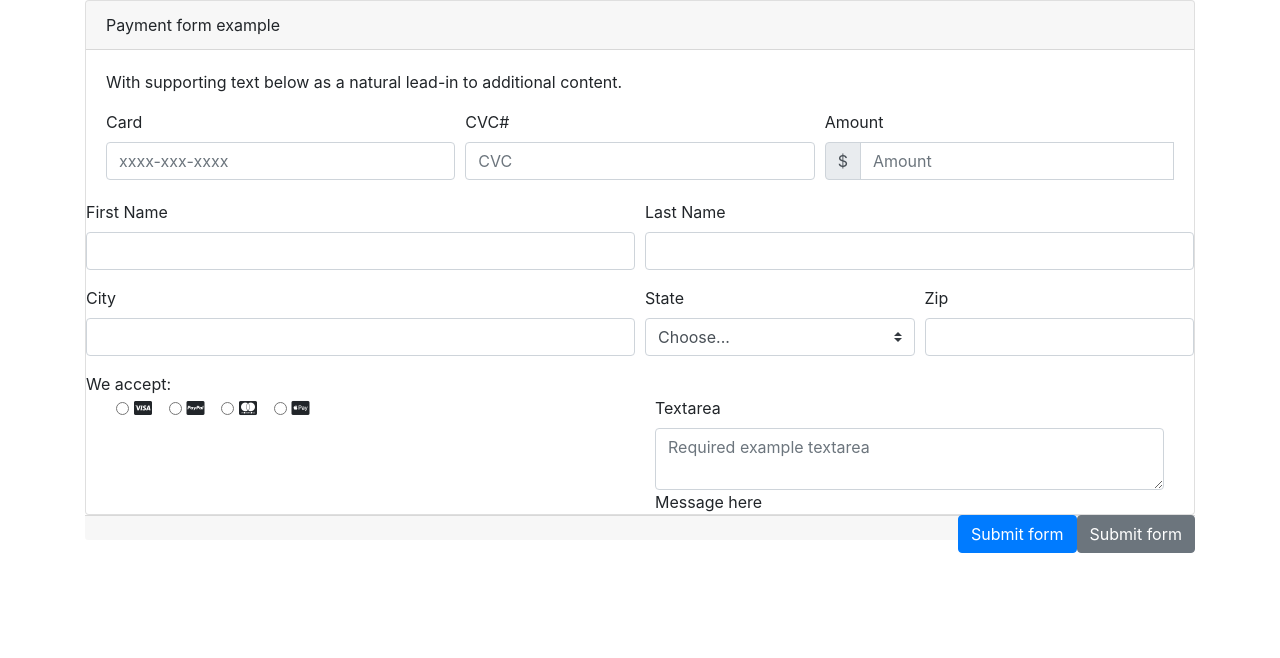
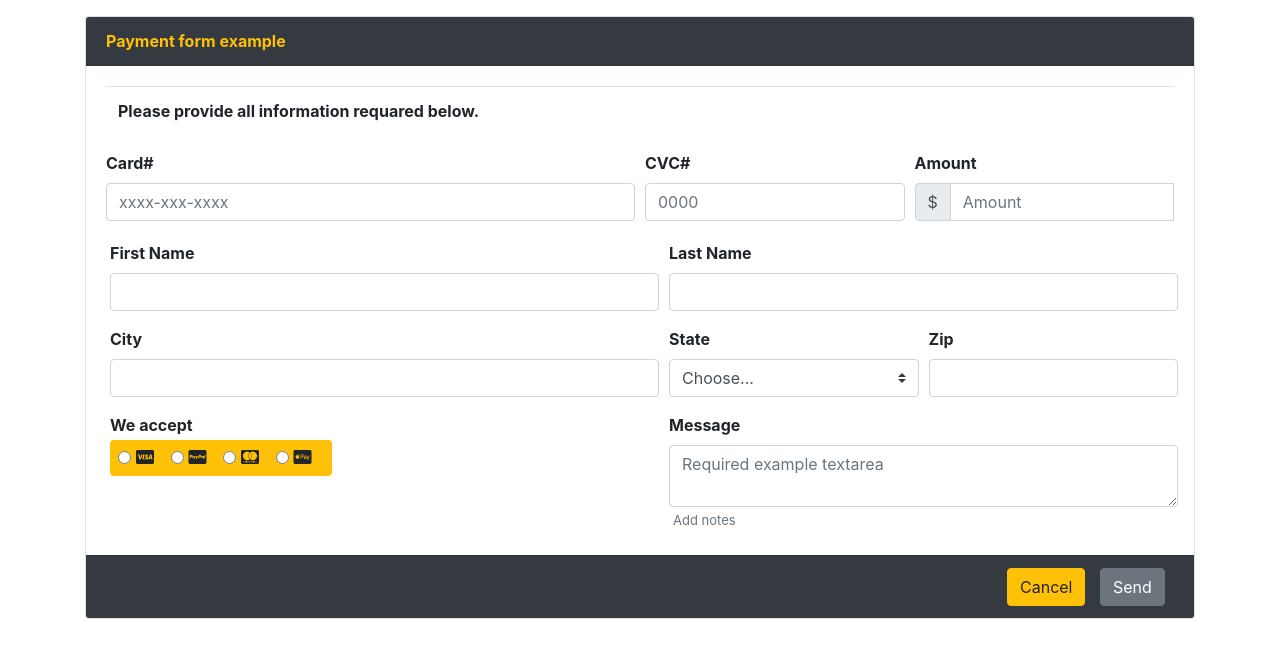
Before and after one commit to KristinaFrants/Payment-Form, a plain HTML site: page index.html in a window 1280 px wide. Drawn offline with nearby package versions, Linux system fonts and the light colour scheme.

Commit message:
Update index.html

```diff
--- a/index.html
+++ b/index.html
@@ -10,41 +10,46 @@
     <script src="https://kit.fontawesome.com/30f771d04a.js" crossorigin="anonymous"></script>
 
 
+
     <title>Payment form</title>
   </head>
   <body>
 
-    <div class="container">
+    <div class="container mt-3">
 
         <form class="needs-validation" novalidate>
             <div class="form">
 
-                <div class="card text-left w-100">
-                    <div class="card-header">
-                        Payment form example
+                <div class="card mb-3 text-left w-100">
+                    <div class="card-header text-warning bg-dark ">
+                        <strong>Payment form example </strong>
                     </div>
 
                 <div class="card-body">
 
-                    <p class="card-text">With supporting text below as a natural lead-in to additional content.</p>
+                    <table class="table table-hover">
+                    <th scope="row"> Please provide all information requared below.</th>
+                    </table>
+
+                    <!--Card# CVC Amount-->
 
                     <div class="form-row">
-                        <div class="col">
-                            <label for="validationCustom01">Card</label>
+                        <div class="col-6">
+                            <label for="validationCustom01"><strong>Card#</strong></label>
                             <input type="text" class="form-control" id="validationCustom01" placeholder="xxxx-xxx-xxxx" required>
                             <div class="valid-feedback">
                                 Looks good!
                             </div>
                         </div>
-                        <div class="col">
-                            <label for="validationCustom02">CVC#</label>
-                            <input type="text" class="form-control" id="validationCustom02" placeholder="CVC" required>
+                        <div class="col-3">
+                            <label for="validationCustom02"><strong>CVC#</strong></label>
+                            <input type="text" class="form-control" id="validationCustom02" placeholder="0000" required>
                             <div class="valid-feedback">
                                 Looks good!
                             </div>
                         </div>
-                        <div class="col">
-                            <label for="validationCustomUsername">Amount</label>
+                        <div class="col-3">
+                            <label for="validationCustomUsername"><strong>Amount</strong></label>
                             <div class="input-group">
 
                                 <div class="input-group-prepend">
@@ -63,16 +68,16 @@
 
                 <!--First amd last Name inputs -->
                 <div class="form-row">
-                    <div class="col-md-6 mb-3 ">
-                    <label for="validationCustom03">First Name</label>
+                    <div class="col-6 md-5  ml-4 ">
+                    <label for="validationCustom03"><strong>First Name</strong></label>
                     <input type="text" class="form-control" id="validationCustom03" required>
                     <div class="invalid-feedback">
                         Please provide a valid First name.
                     </div>
                     </div>
 
-                    <div class="col-md-6 mb-3">
-                    <label for="validationCustom05">Last Name</label>
+                    <div class="col md-5 mb-3 mr-3 ">
+                    <label for="validationCustom05"><strong>Last Name</strong></label>
                     <input type="text" class="form-control" id="validationCustom05" required>
                     <div class="invalid-feedback">
                         Please provide a valid Family name.
@@ -82,15 +87,15 @@
 
                 <!-- City  State Zip inputs-->
                 <div class="form-row">
-                    <div class="col-md-6 mb-3">
-                    <label for="validationCustom03">City</label>
+                    <div class="col-6 md-6 mb-3 ml-4">
+                    <label for="validationCustom03"><strong>City</strong></label>
                     <input type="text" class="form-control" id="validationCustom03" required>
                     <div class="invalid-feedback">
                         Please provide a valid city.
                     </div>
                     </div>
-                    <div class="col-md-3 mb-3">
-                    <label for="validationCustom04">State</label>
+                    <div class="col md-3 mb-3 ml-0">
+                    <label for="validationCustom04"><strong>State</strong></label>
                     <select class="custom-select" id="validationCustom04" required>
                         <option selected disabled value="">Choose...</option>
                         <option>...</option>
@@ -99,8 +104,8 @@
                         Please select a valid state.
                     </div>
                     </div>
-                    <div class="col-md-3 mb-3">
-                    <label for="validationCustom05">Zip</label>
+                    <div class="col md-3 mb-3 mr-3 ">
+                    <label for="validationCustom05"><strong>Zip</strong></label>
                     <input type="text" class="form-control" id="validationCustom05" required>
                     <div class="invalid-feedback">
                         Please provide a valid zip.
@@ -110,9 +115,12 @@
 
                     <!-- Form radio buttons -->
 
-                 We accept:
-                <div class="container">
-                    <div class='d-inline col-6 '>
+
+                    <div class="form-row">
+                    <div class='d-inline col-6 ml-4 '>
+                        <label for="form-check"> <strong> We accept </strong></label><br>
+
+                            <span class="bg-warning p-2 rounded">
                                 <div class="form-check form-check-inline">
                                     <input class="form-check-input" type="radio" name="inlineRadioOptions" id="inlineRadio1" value="option1">
                                     <label class="form-check-label" for="inlineRadio1"><i class="fab fa-cc-visa"></i></label>
@@ -132,32 +140,37 @@
                                     <input class="form-check-input" type="radio" name="inlineRadioOptions" id="inlineRadio4" value="option3">
                                     <label class="form-check-label" for="inlineRadio3"><i class="fab fa-cc-apple-pay"></i></label>
                                 </div>
-
+                            </span>
+                        </div>
                         <!--Text area box-->
 
                             <form class="was-validated">
-                            <div class="d-inline col-6 float-right">
-                                <label for="validationTextarea">Textarea</label>
+                                <div class="d-block col mb-3 mr-3  ">
+                                <label for="form-control"> <strong>Message</strong> </label><br>
                                     <textarea class="form-control" id="validationTextarea" placeholder="Required example textarea " required></textarea>
                                     <div class="invalid-feedback">
                                     Please enter a message in the textarea.
                                     </div>
-                                Message here
+                                    <label style="font-size: 13px;" for="form-control" id="smallFont" class="text-secondary text-sm ml-1"> Add notes </label>
                                 </div>
+
+                    </div>
+
+                <!--Footer and Buttons-->
+                <div class="card-footer text-white bg-dark mb-6 d-flex flex-row-reverse ">
+
+                    <div class=" d-inline-flex col-1 ">
+                        <button class="btn btn-secondary pull-right" type="submit">Send</button>
+                    </div>
+                    <div class="d-inline-flex mr-1 col-1 ">
+                        <button class="btn btn-warning" type="submit">Cancel</button>
                     </div>
                 </div>
 
             </div>
 
-                <!--Footer and Buttons-->
-                 <div class="d-inline float-right ">
-                    <button class="btn btn-secondary" type="submit">Submit form</button>
-                </div>
-                <div class="d-inline float-right">
-                    <button class="btn btn-primary" type="submit">Submit form</button>
-                </div>
-            <div class="card-footer">
-            </div>
+
+
 
         </div>
         </form>
```
Lines whose indentation alone changed are shown as unchanged.
